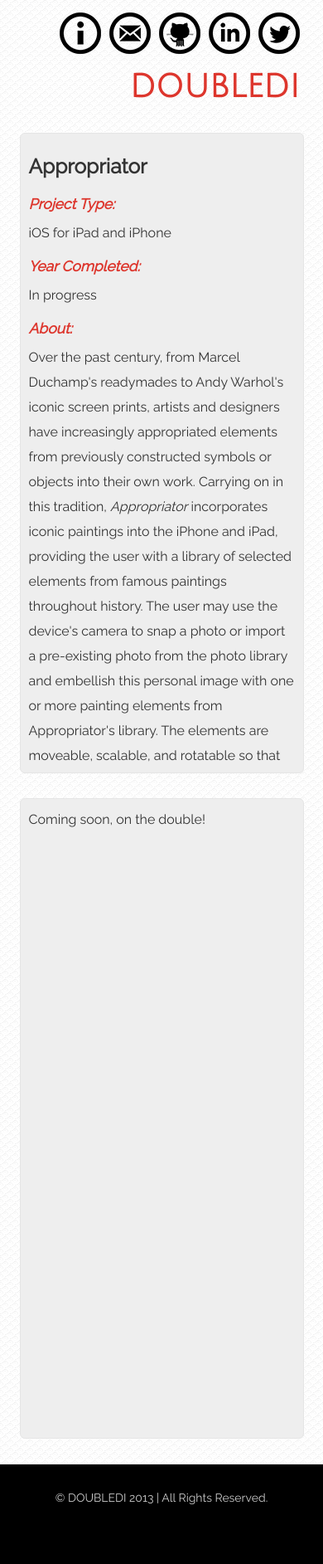
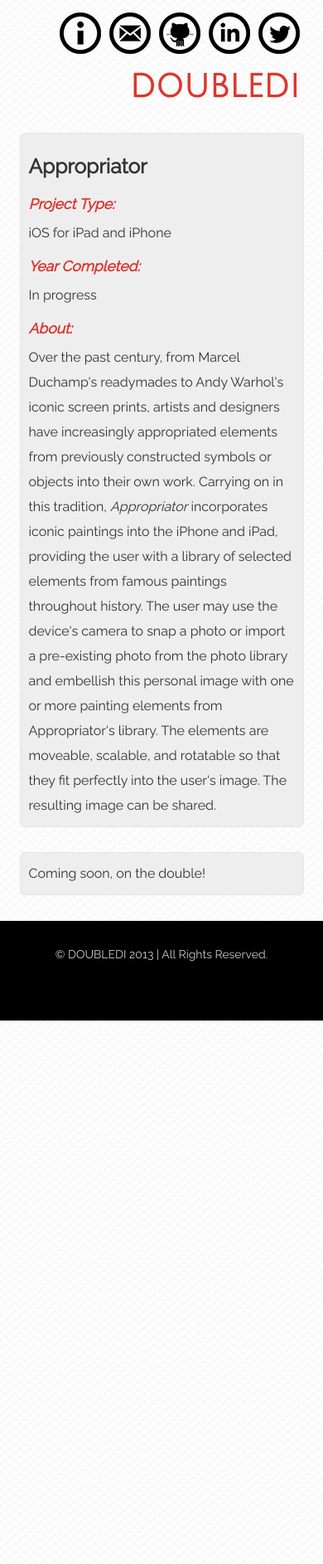
Before and after one commit to diannamertz/doubledi.github.com, a Jekyll site: the page built from appropriator.html, in a window 390 px wide. Shown: the whole page at 83% size. Built offline with Jekyll 4.4.1, drawn with Linux system fonts in a browser that asks for light colours.

```diff
--- a/css/style.css
+++ b/css/style.css
@@ -248,7 +248,21 @@
 }
 
 @media (max-width: 480px) {
+.dd569 {
+  height: 100%;
+}
 
+.dd824 {
+  height: 100%;
+}
+
+.dd681 {
+  height: 100%;
+}
+
+.dd772 {
+  height: 100%;
+}
 .container-fluid {
   padding-right: 1%;
   padding-left: 1%;
```
